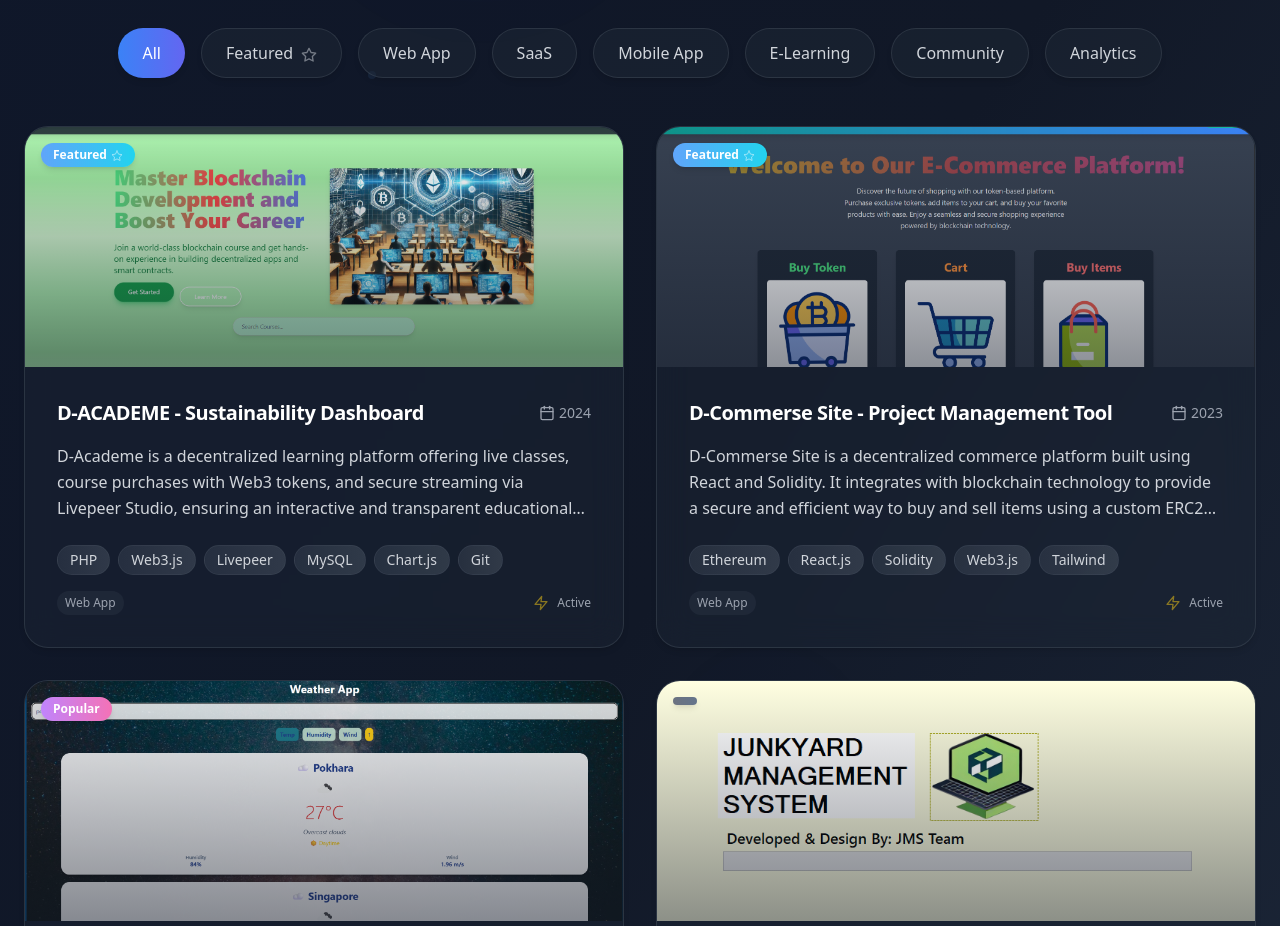
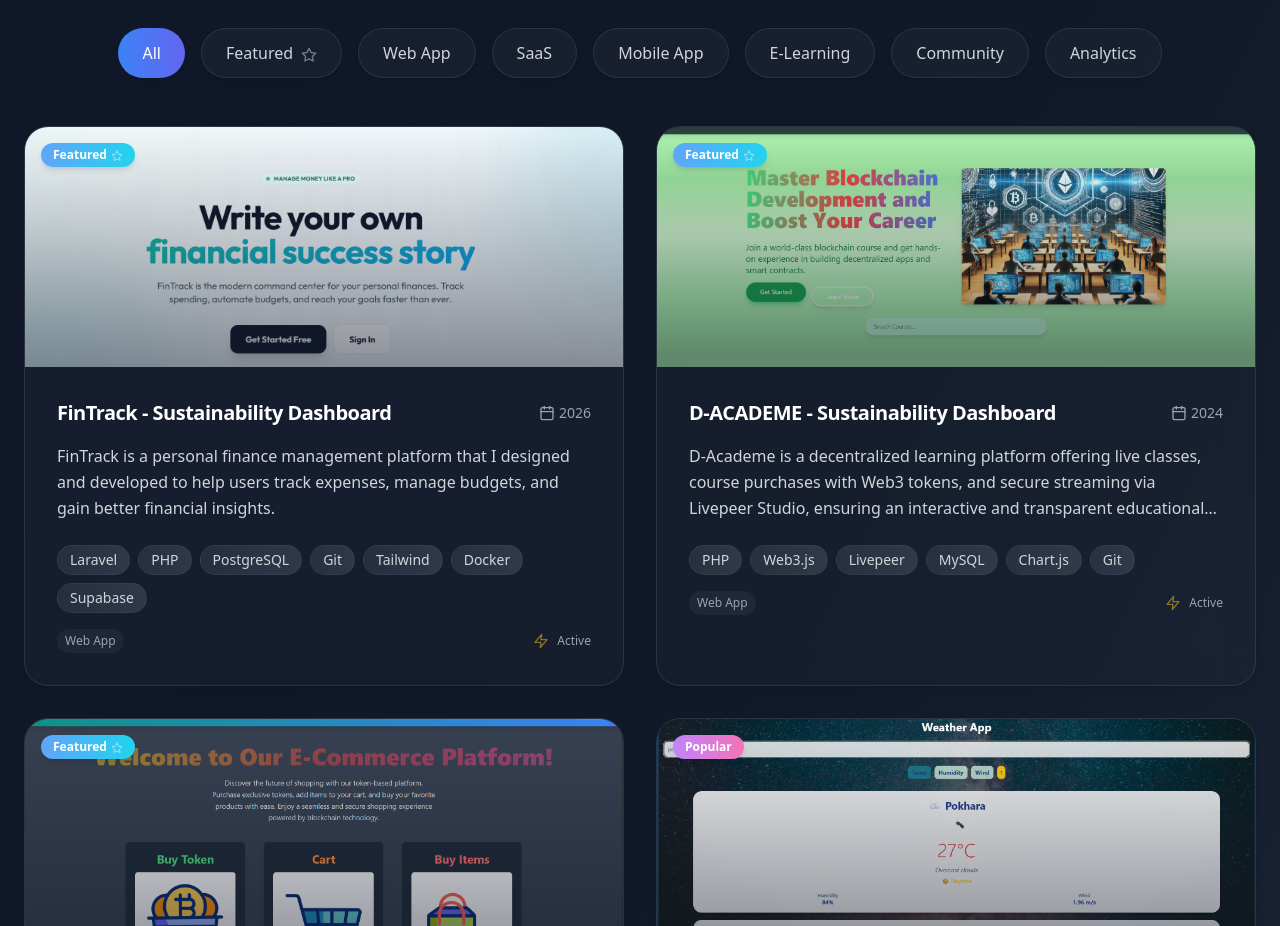
Before and after one commit to brlamit/Portfolio-Site, a React (Vite) app: page / in a window 1280 px wide. Shown: the part 3940-4866 px from the top of the page. Built offline with nearby package versions, Linux system fonts and the light colour scheme.

Commit message:
feat: add FinTrack project details and image to Projects component

```diff
--- a/src/components/Projects.tsx
+++ b/src/components/Projects.tsx
@@ -4,6 +4,7 @@ import dacademe from '../assets/dacademe.png'; // Correct path for the image
 import ecommerse from '../assets/ecommerse.png'; // Correct path for the image
 import weather from '../assets/weather.png'; // Correct path for the image
 import dashboard from '../assets/junkyard.png'; // Correct path for the image
+import fintrack from '../assets/fintrack.png'; // Correct path for the image
 
 interface ProjectsProps {
   isDarkMode: boolean;
@@ -33,6 +34,20 @@ const Projects: React.FC<ProjectsProps> = ({ isDarkMode }) => {
   }, []);
 
   const projects = [
+    {
+      title: 'FinTrack - Sustainability Dashboard',
+      description:
+        'FinTrack is a personal finance management platform that I designed and developed to help users track expenses, manage budgets, and gain better financial insights.',
+      image: fintrack,
+      technologies: [ 'Laravel', 'PHP',  'PostgreSQL', 'Git','Tailwind', 'Docker', 'Supabase'],
+      liveUrl: 'https://fintrack.baralamit.com.np/',
+      githubUrl: 'https://github.com/brlamit/D-Academe',
+      year: '2026',
+      status: 'Featured',
+      category: 'Web App',
+      stats: { users: '2.5K', rating: 4.8, growth: '+45%' },
+      featured: true,
+    },
     {
       title: 'D-ACADEME - Sustainability Dashboard',
       description:
```
Also changed, not shown: src/assets/fintrack.png (added).
